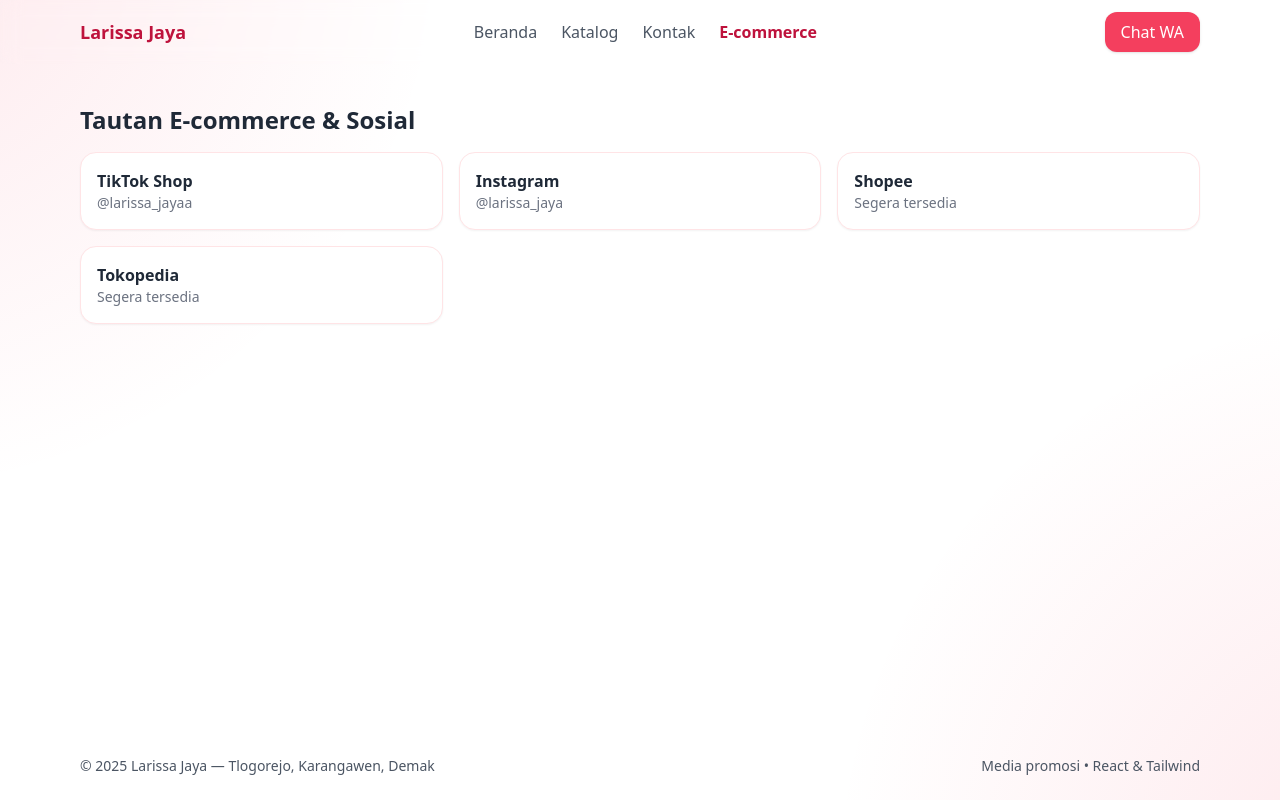
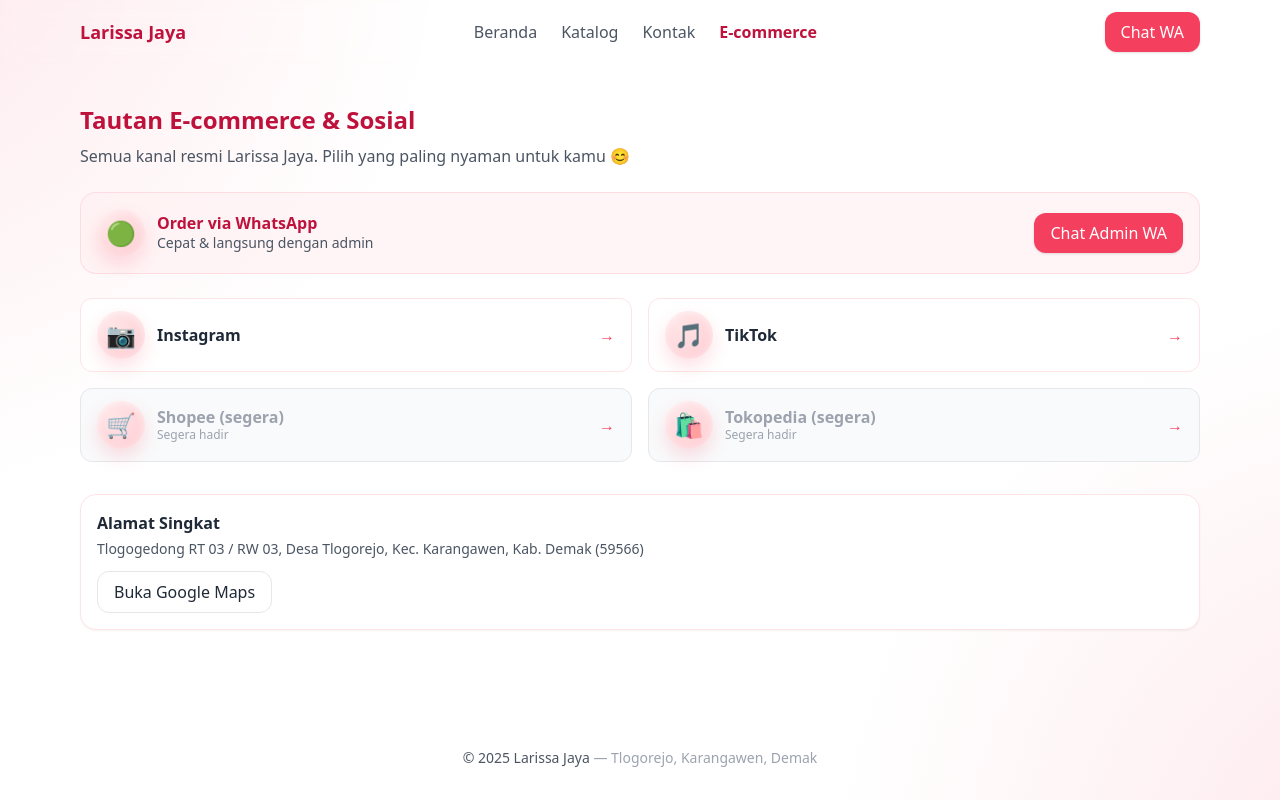
Before and after one commit to araorauwu/larissa-jaya-website, a React (Vite) app: page /tautan in a window 1280 px wide. Built offline with nearby package versions, Linux system fonts and the light colour scheme.

Commit message:
update: hero header layout + tombol kontak warna selaras

```diff
--- a/src/components/Footer.jsx
+++ b/src/components/Footer.jsx
@@ -1,10 +1,8 @@
 export default function Footer(){
   return (
-    <footer className="footer-glass">
-      <div className="container-narrow py-6 text-sm text-gray-600 flex flex-col md:flex-row md:items-center gap-2">
-        <p>© {new Date().getFullYear()} Larissa Jaya — Tlogorejo, Karangawen, Demak</p>
-        <span className="md:ml-auto">Media promosi • React & Tailwind</span>
-      </div>
+    <footer className="text-center py-8 text-sm text-gray-600">
+      © {new Date().getFullYear()} <span className="font-medium">Larissa Jaya</span>
+      <span className="text-gray-400"> — Tlogorejo, Karangawen, Demak</span>
     </footer>
-  )
+  );
 }
--- a/src/components/Hero.jsx
+++ b/src/components/Hero.jsx
@@ -1,13 +1,38 @@
-// D:\KULIAH\larissa-jaya-website\src\components\Hero.jsx
+import { Link } from "react-router-dom";
+
 export default function Hero() {
   return (
     <section className="relative w-full overflow-hidden rounded-b-3xl shadow-sm">
+      {/* FOTO HEADER */}
       <img
         src="/hero/larissa_jaya_header_16x9.png"
         alt="Larissa Jaya Store"
         className="w-full h-[38vh] sm:h-[62vh] object-cover object-[50%_12%]"
       />
+
+      {/* GRADIENT LEMBUT UNTUK TEKS TERBACA */}
       <div className="absolute inset-0 bg-gradient-to-b from-white/0 to-white/90 pointer-events-none" />
+
+      {/* TEKS + TOMBOL */}
+      <div className="container-narrow absolute bottom-10 left-0 right-0 text-left">
+        <h1 className="text-4xl sm:text-5xl font-extrabold text-rose-700 drop-shadow-sm leading-tight">
+          Larissa Jaya
+        </h1>
+
+        <p className="mt-3 max-w-2xl text-gray-700 text-base sm:text-lg leading-relaxed">
+          Menyediakan Sandal, Sepatu, Seragam Sekolah, Atribut Pramuka, Tas, Mainan, ATK, Aksesoris, Jas Hujan,
+          Perlengkapan Salat dan harian. Toko terpercaya di Tlogorejo, Karangawen, Demak.
+        </p>
+
+        <div className="mt-5 flex gap-3">
+          <Link to="/katalog" className="btn-primary">
+            Lihat Katalog
+          </Link>
+          <Link to="/kontak" className="btn-primary">
+            Kontak
+          </Link>
+        </div>
+      </div>
     </section>
   );
 }
--- a/src/components/ProductCard.jsx
+++ b/src/components/ProductCard.jsx
@@ -1,78 +1,29 @@
-import { waLink } from "../utils/helpers";
-import { social } from "../data/catalog";
+// D:\KULIAH\larissa-jaya-website\src\components\ProductCard.jsx
+import { social } from '../data/catalog';
 
-export default function ProductCard({ item }) {
-  const waUrl = waLink({
-    phone: social.phone,
-    text: `Halo kak, saya tertarik dengan *${item.name}*. Boleh info lebih lanjut? 😊`
-  });
+export default function ProductCard({ item }){
+  const msg = encodeURIComponent(`Halo kak, saya mau tanya produk: ${item?.name} 😊`);
+  const wa  = `https://wa.me/${social.phone}?text=${msg}`;
 
   return (
-    <div
-      className="
-        group relative card overflow-hidden transition-all duration-300
-        hover:-translate-y-1 hover:shadow-lg hover:ring-rose-200/70
-        ring-1 ring-rose-100 bg-white/90 backdrop-blur
-      "
-    >
-      {/* GLOW HALUS */}
-      <div className="pointer-events-none absolute inset-0 opacity-0 group-hover:opacity-100 transition-opacity bg-gradient-to-br from-rose-50/70 to-white" />
+    <div className="product-card p-3 flex flex-col gap-3">
+      {/* Foto */}
+      {item?.image ? (
+        <img src={item.image} alt={item.name} className="w-full rounded-xl object-cover" />
+      ) : (
+        <div className="product-photo">foto menyusul</div>
+      )}
 
-      {/* GAMBAR PRODUK (placeholder kalau belum ada foto) */}
-      <div className="aspect-square bg-rose-50/60 flex items-center justify-center text-rose-300 text-sm">
-        {item.image ? (
-          <img
-            src={item.image}
-            alt={item.name}
-            className="w-full h-full object-cover"
-          />
-        ) : (
-          "Foto menyusul"
-        )}
-      </div>
+      {/* Konten */}
+      <div className="px-1 pb-2">
+        <div className="product-title">{item?.name || 'Nama Produk'}</div>
+        {item?.desc && <div className="product-meta mt-0.5">{item.desc}</div>}
 
-      {/* DETAIL */}
-      <div className="relative p-4">
-        <h3 className="font-semibold text-gray-800 group-hover:text-rose-700">
-          {item.name}
-        </h3>
-
-        {item.desc && (
-          <p className="mt-1 text-sm text-gray-500 leading-tight line-clamp-2">
-            {item.desc}
-          </p>
-        )}
-
-        {/* HARGA */}
-        {item.price && (
-          <p className="mt-2 font-semibold text-rose-600">
-            Rp {item.price.toLocaleString("id-ID")}
-          </p>
-        )}
-
-        {/* TOMBOL CHAT WA */}
-        <a
-          href={waUrl}
-          target="_blank"
-          rel="noreferrer"
-          className="
-            mt-3 inline-flex items-center gap-1 text-sm font-medium text-rose-600
-            hover:text-rose-700 transition
-          "
-        >
-          Tanya via WhatsApp
-          <svg
-            className="size-4 transition-transform group-hover:translate-x-1"
-            viewBox="0 0 20 20"
-            fill="currentColor"
-          >
-            <path
-              fillRule="evenodd"
-              d="M10.293 3.293a1 1 0 011.414 0l5 5a1 1 0 010 1.414l-5 5a1 1 0 11-1.414-1.414L13.586 10H4a1 1 0 110-2h9.586l-3.293-3.293a1 1 0 010-1.414z"
-              clipRule="evenodd"
-            />
-          </svg>
-        </a>
+        <div className="mt-3">
+          <a href={wa} target="_blank" rel="noreferrer" className="btn-wa">
+            <span>WA</span> <span>Tanya via WhatsApp</span> <span>→</span>
+          </a>
+        </div>
       </div>
     </div>
   );
--- a/src/routes/Home.jsx
+++ b/src/routes/Home.jsx
@@ -12,11 +12,15 @@
 
       {/* Intro di bawah hero */}
       <section className="container-narrow pt-4">
-        <h1 className="text-4xl font-extrabold text-rose-700">Larissa Jaya</h1>
-        <p className="mt-3 text-slate-600 max-w-3xl">
-          Menyediakan sandal, sepatu, seragam sekolah, tas, mainan, ATK, aksesoris & perlengkapan sholat.
-          Toko terpercaya di Tlogorejo, Karangawen, Demak.
-        </p>
+        <h1 className="text-3xl sm:text-4xl font-extrabold text-rose-700">
+  Larissa Jaya
+</h1>
+
+<p className="mt-2 text-gray-700 leading-relaxed max-w-2xl">
+  Menyediakan Sandal, Sepatu, Seragam Sekolah, Tas, Mainan, ATK Alat Tulis, Aksesoris, Perlengkapan Sholat dan Harian.
+  Toko terpercaya di <span className="font-medium text-gray-800">Tlogorejo, Karangawen, Demak.</span>
+</p>
+
         <div className="mt-5 flex gap-3">
           <Link to="/katalog" className="btn-primary">Lihat Katalog</Link>
           <Link to="/kontak" className="btn-ghost">Kontak</Link>
--- a/src/routes/Links.jsx
+++ b/src/routes/Links.jsx
@@ -1,27 +1,89 @@
-import { social } from '../data/catalog'
+// D:\KULIAH\larissa-jaya-website\src\routes\Links.jsx
+import { social } from '../data/catalog';
+
+const LinkCard = ({ href, children, icon, target='_blank', disabled=false }) => {
+  const base = `
+    link-card flex items-center justify-between gap-4
+    px-4 py-3 rounded-xl border transition
+  `;
+
+  const enabled = `
+    bg-white border-rose-100 hover:-translate-y-0.5
+    hover:shadow-lg hover:ring-1 hover:ring-rose-300/60
+  `;
+
+  const disableStyle = `
+    bg-gray-50 border-gray-200 text-gray-400 cursor-not-allowed
+  `;
+
+  return (
+    <a
+      href={disabled ? undefined : href}
+      target={disabled ? undefined : target}
+      rel={disabled ? undefined : 'noreferrer'}
+      className={`${base} ${disabled ? disableStyle : enabled}`}
+    >
+      <div className="flex items-center gap-3">
+        <span className="icon-bubble w-9 h-9 text-lg">{icon}</span>
+        <div className="leading-tight">
+          <div className="font-semibold">{children}</div>
+          {disabled && <div className="text-xs">Segera hadir</div>}
+        </div>
+      </div>
+      <span className="text-rose-500">→</span>
+    </a>
+  );
+};
 
 export default function Links(){
+  const msg = encodeURIComponent("Halo kak, saya mau tanya produk di Larissa Jaya 😊");
+  const wa  = `https://wa.me/${social.phone}?text=${msg}`;
+
   return (
     <div className="container-narrow py-10">
-      <h1 className="text-2xl font-bold mb-4">Tautan E‑commerce & Sosial</h1>
-      <div className="grid sm:grid-cols-2 md:grid-cols-3 gap-4">
-        <a className="card p-4 hover:shadow-md transition" href={social.tiktok} target="_blank" rel="noreferrer">
-          <h3 className="font-semibold">TikTok Shop</h3>
-          <p className="text-sm text-gray-500">@larissa_jayaa</p>
-        </a>
-        <a className="card p-4 hover:shadow-md transition" href={social.instagram} target="_blank" rel="noreferrer">
-          <h3 className="font-semibold">Instagram</h3>
-          <p className="text-sm text-gray-500">@larissa_jaya</p>
-        </a>
-        <a className="card p-4 hover:shadow-md transition" href={social.shopee}>
-          <h3 className="font-semibold">Shopee</h3>
-          <p className="text-sm text-gray-500">Segera tersedia</p>
-        </a>
-        <a className="card p-4 hover:shadow-md transition" href={social.tokopedia}>
-          <h3 className="font-semibold">Tokopedia</h3>
-          <p className="text-sm text-gray-500">Segera tersedia</p>
-        </a>
+      <h1 className="text-2xl font-extrabold text-rose-700">Tautan E-commerce & Sosial</h1>
+      <p className="mt-2 text-gray-600">
+        Semua kanal resmi Larissa Jaya. Pilih yang paling nyaman untuk kamu 😊
+      </p>
+
+      {/* WA CTA */}
+      <div className="mt-6 p-4 rounded-2xl border border-rose-200/60 bg-rose-50/70">
+        <div className="flex flex-col sm:flex-row items-start sm:items-center justify-between gap-3">
+          <div className="flex items-center gap-3">
+            <span className="icon-bubble w-10 h-10 text-xl">🟢</span>
+            <div className="leading-tight">
+              <div className="font-semibold text-rose-700">Order via WhatsApp</div>
+              <div className="text-gray-600 text-sm">Cepat & langsung dengan admin</div>
+            </div>
+          </div>
+          <a href={wa} target="_blank" rel="noreferrer" className="btn-primary">
+            Chat Admin WA
+          </a>
+        </div>
+      </div>
+
+      {/* GRID LINKS */}
+      <div className="mt-6 grid sm:grid-cols-2 gap-4">
+        <LinkCard href={social.instagram} icon="📷">Instagram</LinkCard>
+        <LinkCard href={social.tiktok} icon="🎵">TikTok</LinkCard>
+
+        {/* Marketplace – placeholder disabled */}
+        <LinkCard href={social.shopee} icon="🛒" disabled>Shopee (segera)</LinkCard>
+        <LinkCard href={social.tokopedia} icon="🛍️" disabled>Tokopedia (segera)</LinkCard>
+      </div>
+
+      {/* Kartu alamat mini (opsional) */}
+      <div className="mt-8 card p-4">
+        <div className="font-semibold">Alamat Singkat</div>
+        <div className="text-gray-600 text-sm mt-1">
+          {social.address}
+        </div>
+        <div className="mt-3">
+          <a href={social.maps} target="_blank" rel="noreferrer" className="btn-ghost">
+            Buka Google Maps
+          </a>
+        </div>
       </div>
     </div>
-  )
+  );
 }
```
